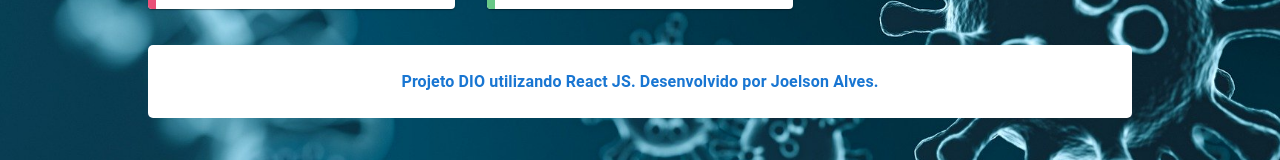
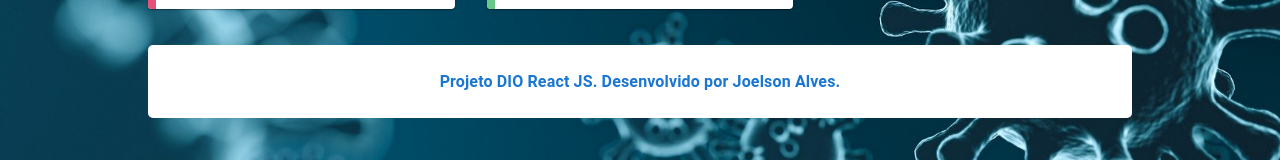
Before and after one commit to joelsonalves/dio_2022_react_painel_covid19, a React (Create React App) app: page / in a window 1280 px wide. Shown: the part 514-674 px from the top of the page. Built offline with nearby package versions, Linux system fonts and the light colour scheme; no server answers.

Commit message:
Atualização

```diff
--- a/src/containers/Main/components/Footer.jsx
+++ b/src/containers/Main/components/Footer.jsx
@@ -7,7 +7,7 @@ function Footer() {
   return (
     <footer>
       <FooterStyled>
-        <Typography variant="p" component="div" color="#1976d2" fontWeight="bold">Projeto DIO utilizando React JS. Desenvolvido por Joelson Alves.</Typography>
+        <Typography variant="p" component="div" color="#1976d2" fontWeight="bold">Projeto DIO React JS. Desenvolvido por Joelson Alves.</Typography>
       </FooterStyled>
     </footer>
   );
```
